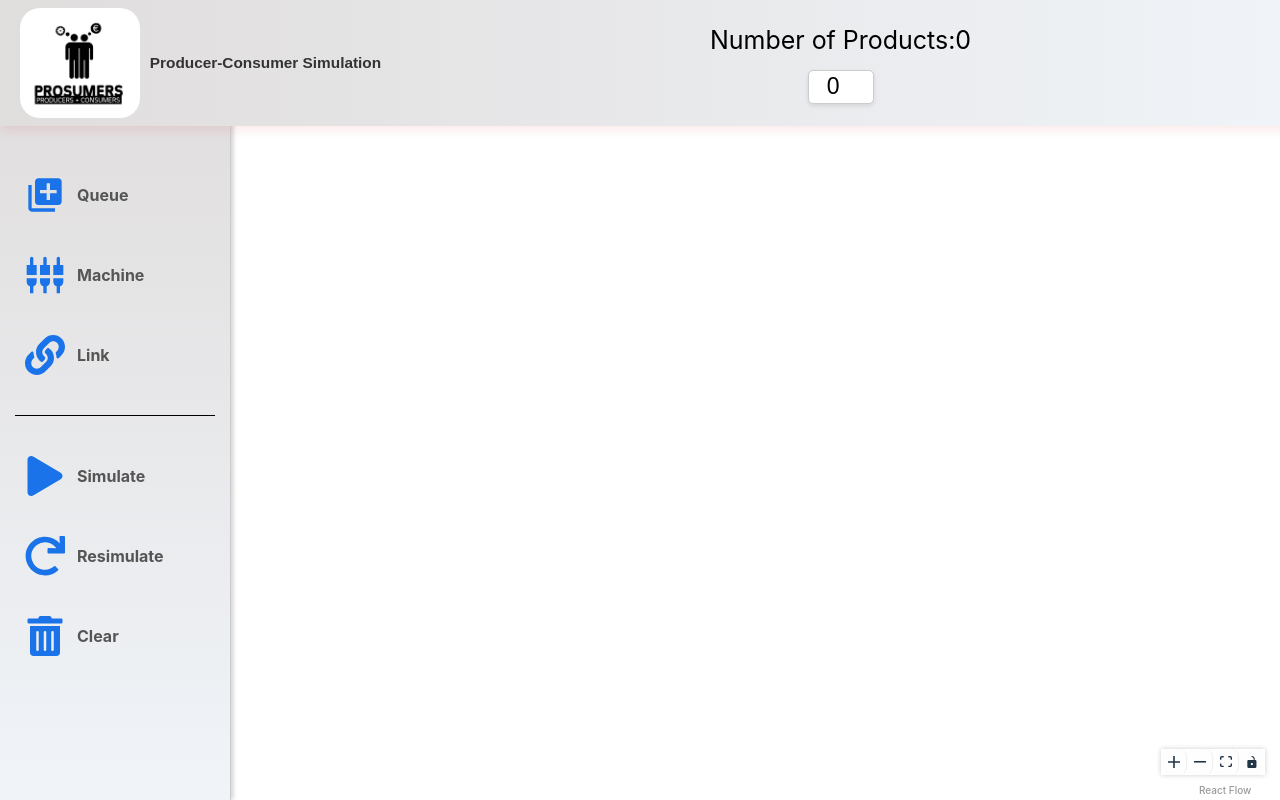
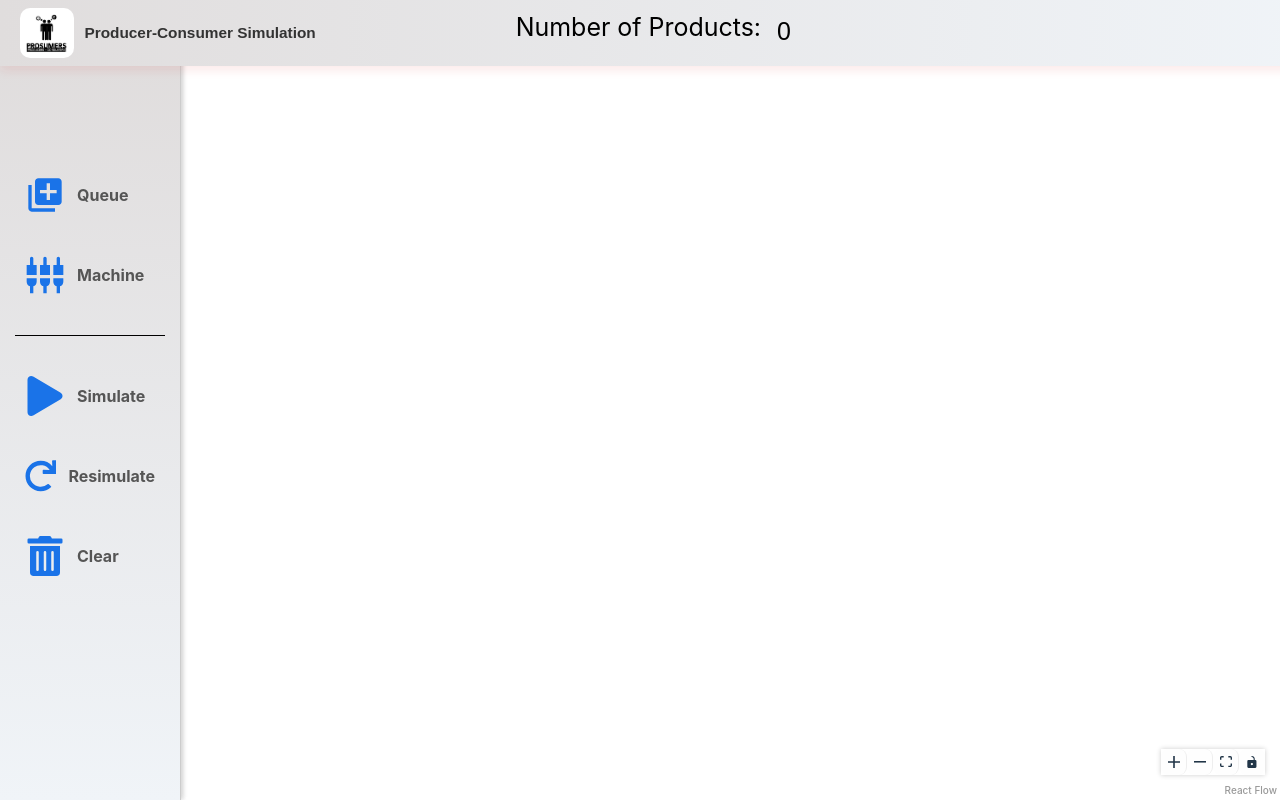
Before and after one commit to omar2004khaled/Producer-Consumer-Simulation, a React (Vite) app in the folder front-end/: page / in a window 1280 px wide. Built offline with nearby package versions, Linux system fonts and the light colour scheme; no server answers.

Commit message:
handle the product input and some styling

```diff
--- a/front-end/src/Components/ControlPanel.jsx
+++ b/front-end/src/Components/ControlPanel.jsx
@@ -32,10 +32,10 @@ const ControlPanel = ({ onSimulate, onResimulate, onClear, onaddQueue, onaddMach
           <MdSettingsInputComponent className="control-icon" />
           <span>Machine</span>
         </div>
-        <div className="control-item">
+        {/* <div className="control-item">
           <FaLink className="control-icon" />
           <span>Link</span>
-        </div>
+        </div> */}
         <div className="separator"></div> {/* Separator */}
         <div
           className={`control-item ${activeMenu === 'Simulate' ? 'active' : ''}`}
--- a/front-end/src/Components/Header.jsx
+++ b/front-end/src/Components/Header.jsx
@@ -16,12 +16,13 @@ const Header = ({ products, setProducts }) => {
           <h2>Producer-Consumer Simulation</h2>
         </div>
         <div className="header-center">
-          <p>Number of Products:{products}</p>
+          <p>Number of Products: &nbsp;</p>
           <input
-            type="number"
+            type="text"
             value={products}
             onChange={handleInputChange}
             className="digital-input"
+            pattern="\d*" // This pattern ensures only digits are accepted
           />
         </div>
       </div>
--- a/front-end/src/Components/SimulationArea.jsx
+++ b/front-end/src/Components/SimulationArea.jsx
@@ -150,12 +150,19 @@ const SimulationArea = () => {
     setNodes((nds) => [...nds, newNode]);
   };
 
+  const clearAll = () => {
+    setMachinesNo(0)
+    setQueuesNo(0)
+    setNodes([])
+    setEdges([])
+  };
+
   return (
     <div className='react-flow-container'>
       <ControlPanel
         onSimulate={() => console.log('Simulate')}
         onResimulate={() => console.log('Resimulate')}
-        onClear={() => console.log('Clear')}
+        onClear={clearAll}
         onaddQueue={addQueue}
         onaddMachine={addMachine}
       />
--- a/front-end/src/Style/ControlPanel.css
+++ b/front-end/src/Style/ControlPanel.css
@@ -1,5 +1,5 @@
 .control-panel {
-    width: 200px; /* Reduced width */
+    width: 150px; /* Reduced width */
     background: linear-gradient(to bottom, #e0dddd, #f0f4f8); /* Smooth gradient */
     border-right: 1px solid #ccc;
     padding: 15px; /* Reduced padding */
--- a/front-end/src/Style/Header.css
+++ b/front-end/src/Style/Header.css
@@ -54,15 +54,14 @@
   }
 
   .logo {
-    border-radius: 20px;
-    height: 110px; /* Keep the original size */
+    border-radius: 10px;
+    height: 50px; /* Keep the original size */
     margin-right: 10px; /* Original margin */
     transition: transform 0.3s ease;
   }
 
   .header-center {
     display: flex;
-    flex-direction: column;
     align-items: center;
     justify-content: center;
     flex: 1; /* Ensure it takes up available space */
@@ -75,18 +74,14 @@
     margin: 0; /* Optional: Adjust margin */
   }
   .digital-input {
-    width: 60px; /* Adjust width */
-    height: 30px; /* Adjust height */
-    font-size: 1.2em; /* Adjust font size */
-    text-align: center; /* Center align the text */
-    border-radius: 5px; /* Rounded corners */
-    border: 1px solid #ccc; /* Light border */
-    box-shadow: 0 2px 4px rgba(0, 0, 0, 0.1); /* Subtle shadow */
-    transition: all 0.3s ease;
+    width: auto; /* Adjust width */
+    height: 35px; /* Adjust height */
+    margin-top: -3px;
+    font-size: 1.3em; /* Adjust font size */
+    background-color: rgba(0, 0, 0, 0);
+    border: none;
   }
 
   .digital-input:focus {
     outline: none;
-    border-color: #007bff; /* Highlight border color */
-    box-shadow: 0 0 8px rgba(0, 123, 255, 0.25); /* Glow effect */
   }
--- a/front-end/src/Style/SimulationArea.css
+++ b/front-end/src/Style/SimulationArea.css
@@ -22,7 +22,7 @@
 
   .react-flow-container {
     margin-left: 12vw;
-    margin-top: 14vh;
-    width: 86vw;
-    height: 86vh;
+    margin-top: 9vh;
+    width: 88vw;
+    height: 91vh;
   }
```
